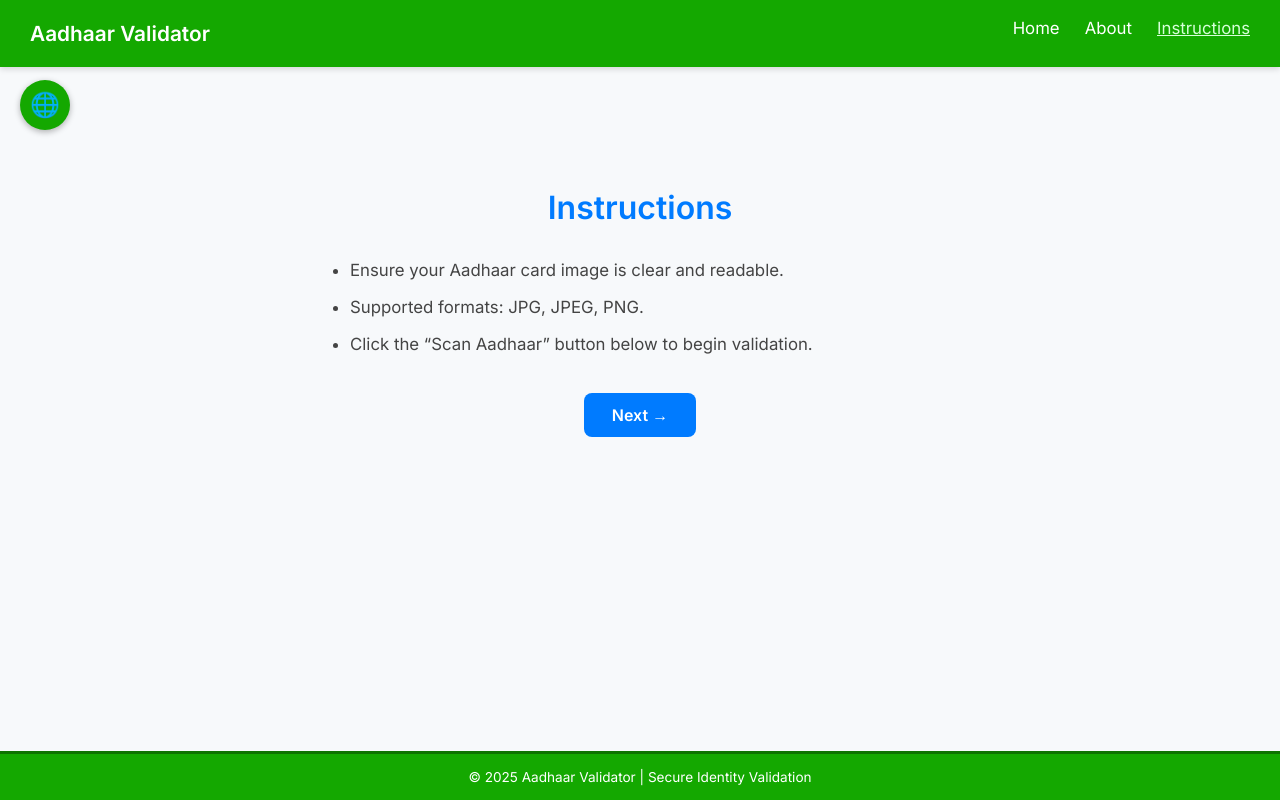
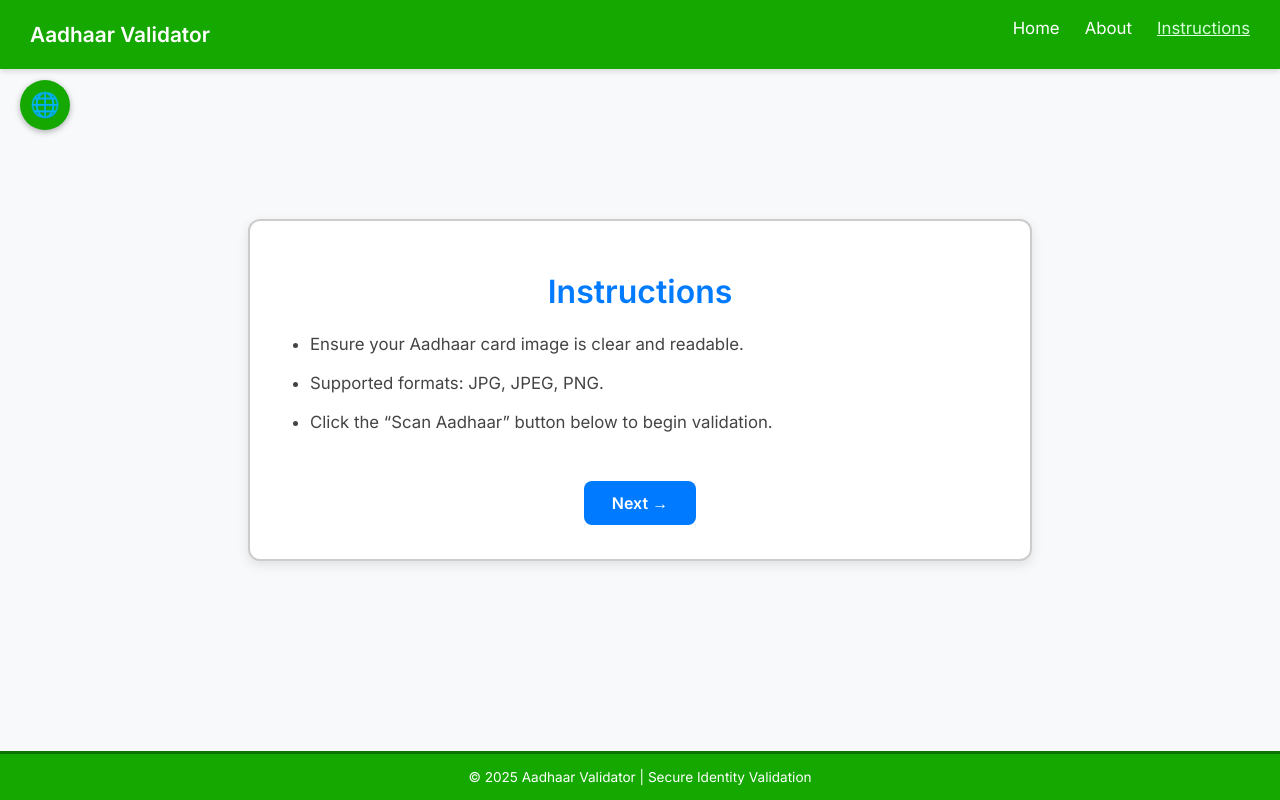
Before and after one commit to vik77-git/Aadhaar-validator, a Flask app: page /instructions in a window 1280 px wide. Run offline with Flask 3, Linux system fonts and the light colour scheme; parts of the project's set-up code (start-up, migrations or seed data) failed here and were passed over; some libraries are stand-ins or nearby versions.

Commit message:
Update templates/instructions.html

```diff
--- a/templates/instructions.html
+++ b/templates/instructions.html
@@ -37,16 +37,42 @@
     nav ul li a:hover, nav ul li a.active { text-decoration: underline; color: #D7FFD9; }
 
     /* Page content */
-    .content { flex: 1; text-align: center; margin: 100px 20px; }
-    h1 { color: #007bff; font-size: 2rem; margin-bottom: 10px; }
-    ul { max-width: 600px; margin: auto; text-align: left; line-height: 1.6; padding-left: 20px; }
-    li { margin-bottom: 10px; color: #444; font-size: 1.05rem; }
+    .content {
+      flex: 1;
+      display: flex;
+      justify-content: center;
+      align-items: center;
+      padding: 50px 20px;
+    }
+
+    /* Card */
+    .card {
+      background-color: #fff;
+      border: 2px solid #ccc;
+      border-radius: 12px;
+      padding: 30px 40px;
+      max-width: 700px;
+      width: 100%;
+      box-shadow: 0 4px 12px rgba(0,0,0,0.1);
+      text-align: center;
+    }
+
+    h1 { color: #007bff; font-size: 2rem; margin-bottom: 20px; }
+
+    ul {
+      text-align: left;
+      line-height: 1.6;
+      padding-left: 20px;
+      list-style: disc;
+      margin-bottom: 30px;
+    }
+    li { margin-bottom: 12px; color: #444; font-size: 1.05rem; }
 
     /* Next button with left-to-right fill/refill animation */
     .btn-next {
       position: relative;
       display: inline-block;
-      margin-top: 25px;
+      margin-top: 15px;
       padding: 12px 28px;
       font-weight: 600;
       text-decoration: none;
@@ -56,7 +82,6 @@
       overflow: hidden;
       z-index: 0;
     }
-
     .btn-next::before {
       content: '';
       position: absolute;
@@ -64,28 +89,18 @@
       left: -100%;
       width: 100%;
       height: 100%;
-      background-color: #FF0000;
+      background-color: #e72828;
       z-index: -1;
       transition: none;
     }
-
     .btn-next:hover::before {
       animation: slideIn 0.5s forwards;
     }
-
     .btn-next:not(:hover)::before {
       animation: slideOut 0.5s forwards;
     }
-
-    @keyframes slideIn {
-      0% { left: -100%; }
-      100% { left: 0%; }
-    }
-
-    @keyframes slideOut {
-      0% { left: 0%; }
-      100% { left: 100%; }
-    }
+    @keyframes slideIn { 0% { left: -100%; } 100% { left: 0%; } }
+    @keyframes slideOut { 0% { left: 0%; } 100% { left: 100%; } }
 
     /* Footer */
     footer {
@@ -163,15 +178,17 @@
   <button id="translateBtn" title="Choose Language">🌐</button>
   <div id="google_translate_element"></div>
 
+  <!-- Main Content -->
   <div class="content">
+    <div class="card">
       <h1>Instructions</h1>
-    <br>
       <ul>
         <li>Ensure your Aadhaar card image is clear and readable.</li>
         <li>Supported formats: JPG, JPEG, PNG.</li>
         <li>Click the “Scan Aadhaar” button below to begin validation.</li>
       </ul>
       <a href="{{ url_for('index') }}" class="btn-next">Next →</a>
+    </div>
   </div>
 
   <!-- Footer -->
@@ -190,7 +207,6 @@
 
     const translateBtn = document.getElementById('translateBtn');
     const translateElement = document.getElementById('google_translate_element');
-
     translateBtn.addEventListener('click', () => {
       translateElement.style.display = translateElement.style.display === 'block' ? 'none' : 'block';
     });
```
Lines whose indentation alone changed are shown as unchanged.
